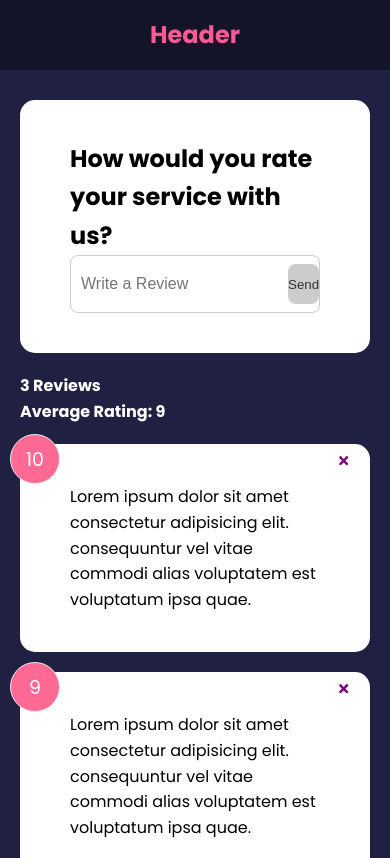
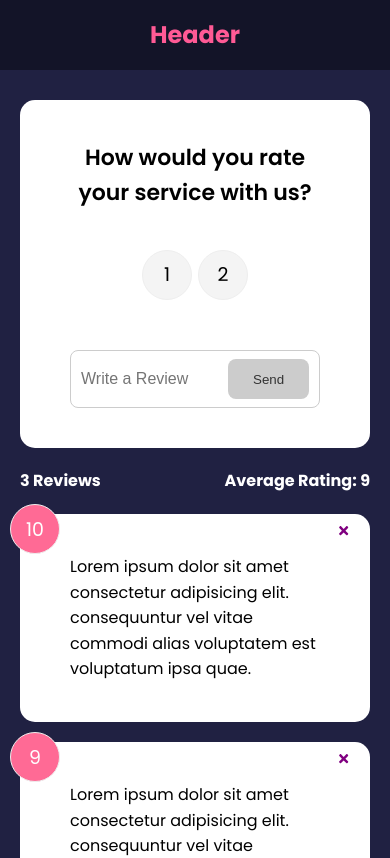
Before and after one commit to omarotxoa/feedback-app, a React (Create React App) app: page / in a window 390 px wide. Shown: the top 858 px of the page. Built offline with nearby package versions, Linux system fonts and the light colour scheme.

Commit message:
Script RatingSelect component

```diff
--- a/src/components/FeedbackForm.jsx
+++ b/src/components/FeedbackForm.jsx
@@ -1,9 +1,11 @@
 import {useState} from 'react'
 import Card from './shared/Card'
 import Button from './shared/Button'
+import RatingSelect from './RatingSelect'
 
 function FeedbackForm() {
   const [text, setText] = useState('')
+  const [rating, setRating] = useState('10')
   const [btnDisabled, setBtnDisabled] = useState(true)
   const [message, setMessage] = useState('')
 
@@ -25,6 +27,7 @@ function FeedbackForm() {
   <Card>
     <form>
       <h2>How would you rate your service with us?</h2>
+      <RatingSelect select={(rating) => setRating(rating)}/>
       <div className="input-group">
         <input
           onChange={handleTextChange}
--- /dev/null
+++ b/src/components/RatingSelect.jsx
@@ -0,0 +1,37 @@
+import {useState} from 'react'
+
+function RatingSelect({select}) {
+  const [selected, setSelected] = useState(10)
+
+  const handleChange = (e) => {
+    setSelected(+e.currentTarget.value)
+    select(+e.currentTarget.value)
+  }
+
+  return(
+    <ul className="rating">
+      <li>
+        <input
+          type="radio"
+          name="rating"
+          id="num1"
+          value="1"
+          onChange={handleChange}
+          checked={selected === 1} />
+        <label htmlFor="num1">1</label>
+      </li>
+      <li>
+        <input
+          type="radio"
+          name="rating"
+          id="num2"
+          value="2"
+          onChange={handleChange}
+          checked={selected === 2} />
+        <label htmlFor="num2">2</label>
+      </li>
+    </ul>
+  )
+}
+
+export default RatingSelect
--- a/src/index.css
+++ b/src/index.css
@@ -28,6 +28,10 @@ header {
   padding: 0 20px;
 }
 
+ul {
+  list-style: none;
+}
+
 .card {
   background-color: #fff;
   color: #333;
@@ -42,14 +46,25 @@ header {
   color: #fff;
 }
 
+.card h2 {
+  font-size: 22px;
+  font-weight: 600;
+  text-align: center;
+}
+
+.rating {
+  display: flex;
+  align-items: center;
+  justify-content: space-around;
+  margin: 30px 0 40px;
+}
+
+.rating li,
 .num-display {
-  position: absolute;
-  top: -10px;
-  left: -10px;
+  position: relative;
+  background: #f4f4f4;
   width: 50px;
   height: 50px;
-  background: #ff6a95;
-  color: #fff;
   padding: 10px;
   text-align: center;
   border-radius: 50%;
@@ -58,13 +73,44 @@ header {
   transition: 0.3s;
 }
 
-.close {
+.rating li label {
   position: absolute;
-  top: 10px;
-  right: 20px;
+  top: 50%;
+  left: 50%;
+  width: 50px;
+  height: 50px;
+  padding: 10px;
+  border-radius: 50%;
+  transform: translate(-50%, -50%);
   cursor: pointer;
-  background: none;
-  border: none;
+}
+
+.rating li:hover,
+.num-display {
+  background: #ff6a95;
+  color: #fff;
+}
+
+.num-display {
+  position: absolute;
+  top: -10px;
+  left: -10px;
+}
+
+.feedback-stats {
+  color: #fff;
+  display: flex;
+  justify-content: space-between;
+  align-items: center;
+}
+
+[type='radio'] {
+  opacity: 0;
+}
+
+[type='radio']:checked ~ label {
+  background: #ff6a95;
+  color: #fff;
 }
 
 .input-group {
@@ -83,6 +129,15 @@ input {
 
 input:focus {
   outline: none;
+}
+
+.close {
+  position: absolute;
+  top: 10px;
+  right: 20px;
+  cursor: pointer;
+  background: none;
+  border: none;
 }
 
 .btn {
@@ -118,3 +173,21 @@ input:focus {
   transform: scale(1);
   opacity: 1;
 }
+
+@media (max-width: 600px) {
+  .rating li {
+    margin: 10px 3px;
+  }
+
+  .rating {
+    display: flex;
+    align-items: center;
+    justify-content: center;
+    flex-wrap: wrap;
+    margin: 30px 0 40px;
+  }
+
+  .input-group input {
+    width: 80%;
+  }
+}
```
